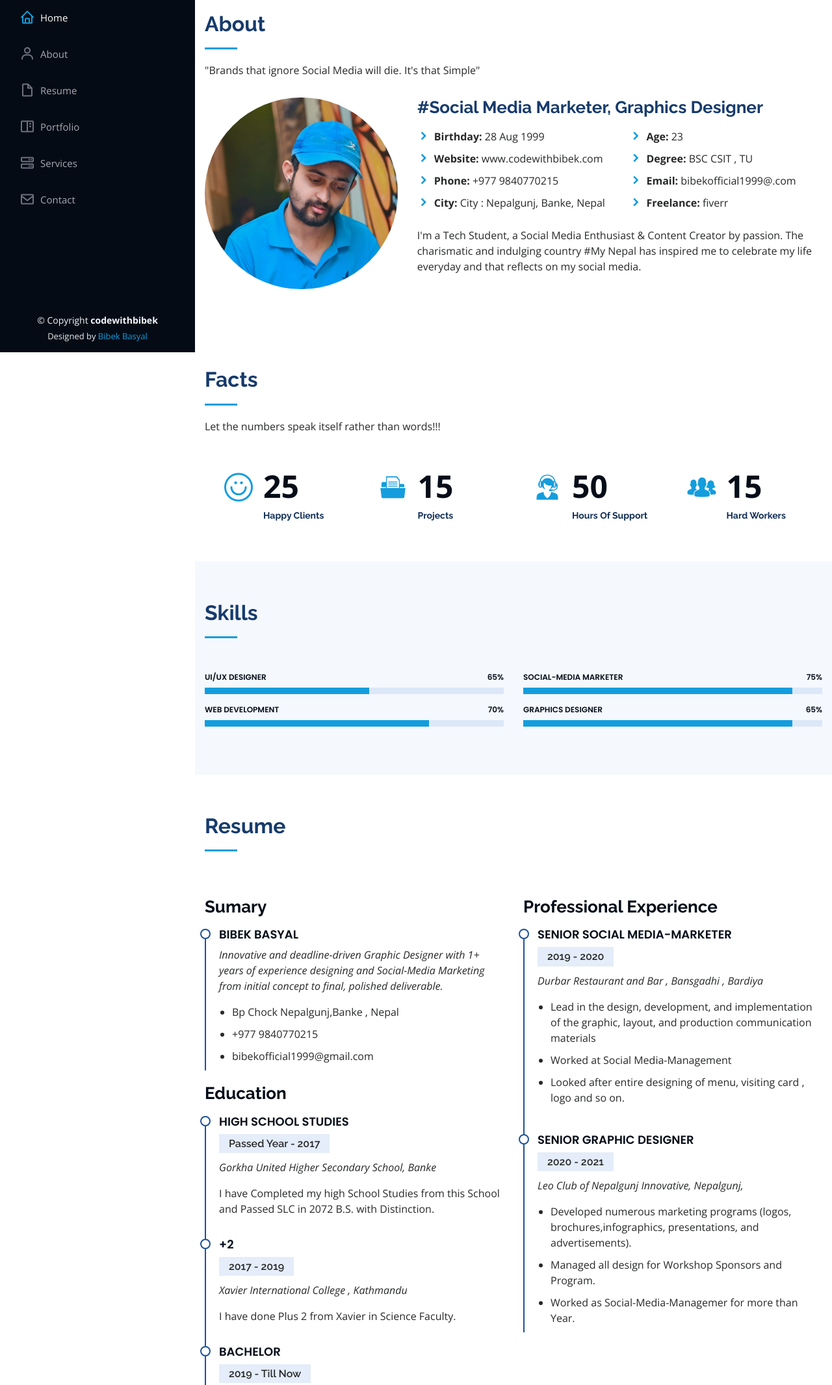
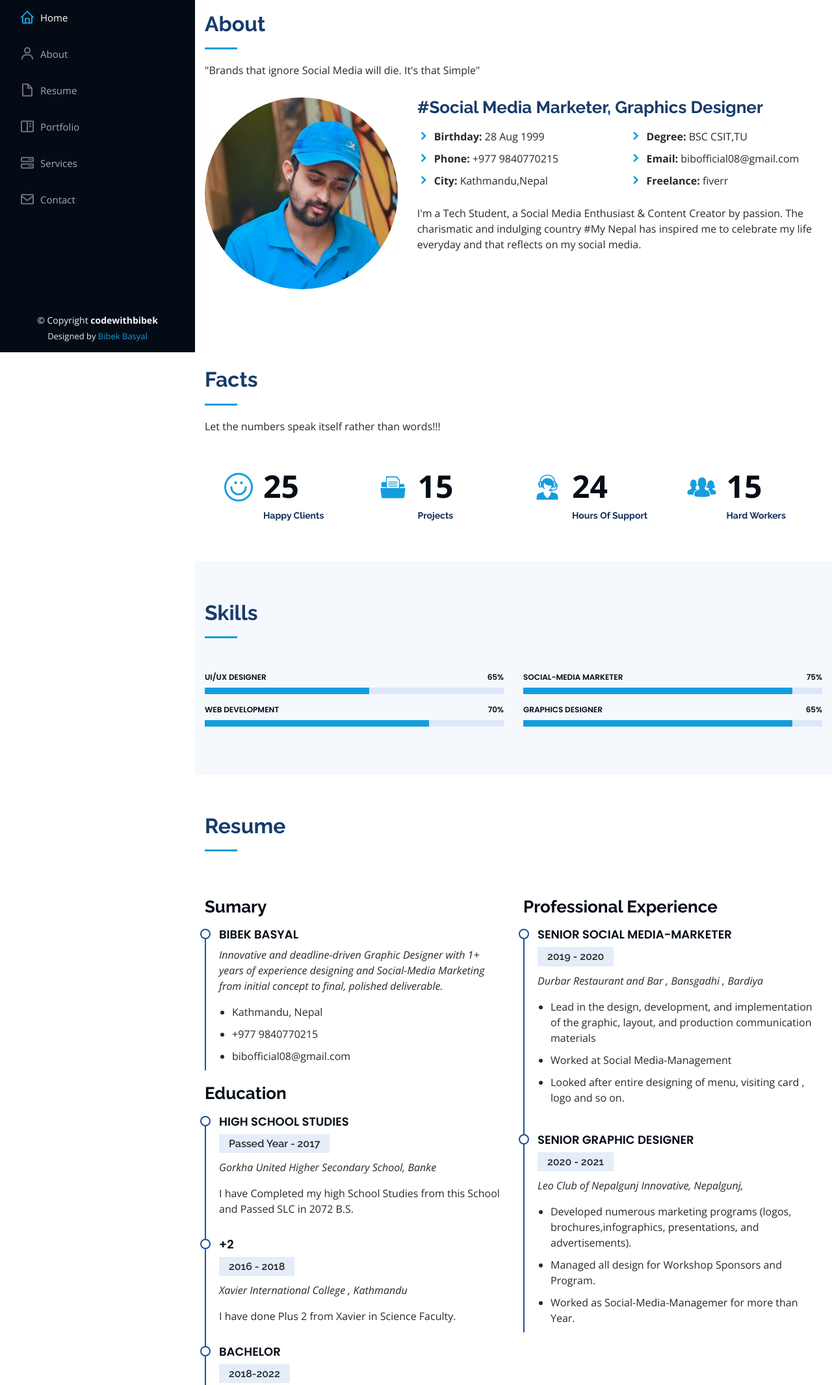
Before and after one commit to bibekbasyal/portfolio-website, a plain HTML site: page index.html in a window 1280 px wide. Shown: the part 258-2389 px from the top of the page at 65% size. Drawn offline with nearby package versions, Linux system fonts and the light colour scheme.

Commit message:
updated data

```diff
--- a/index.html
+++ b/index.html
@@ -98,16 +98,16 @@
               <div class="col-lg-6">
                 <ul>
                   <li><i class="icofont-rounded-right"></i> <strong>Birthday:</strong> 28 Aug 1999</li>
-                  <li><i class="icofont-rounded-right"></i> <strong>Website:</strong> www.codewithbibek.com</li>
+
                   <li><i class="icofont-rounded-right"></i> <strong>Phone:</strong> +977 9840770215</li>
-                  <li><i class="icofont-rounded-right"></i> <strong>City:</strong> City : Nepalgunj, Banke, Nepal</li>
+                  <li><i class="icofont-rounded-right"></i> <strong>City:</strong> Kathmandu,Nepal</li>
                 </ul>
               </div>
               <div class="col-lg-6">
                 <ul>
-                  <li><i class="icofont-rounded-right"></i> <strong>Age:</strong> 23</li>
-                  <li><i class="icofont-rounded-right"></i> <strong>Degree:</strong> BSC CSIT , TU</li>
-                  <li><i class="icofont-rounded-right"></i> <strong>Email:</strong> bibekofficial1999@.com</li>
+
+                  <li><i class="icofont-rounded-right"></i> <strong>Degree:</strong> BSC CSIT,TU</li>
+                  <li><i class="icofont-rounded-right"></i> <strong>Email:</strong> bibofficial08@gmail.com</li>
                   <li><i class="icofont-rounded-right"></i> <strong>Freelance:</strong> fiverr</li>
                 </ul>
               </div>
@@ -154,7 +154,7 @@ The charismatic and indulging country #My Nepal has inspired me to celebrate my
           <div class="col-lg-3 col-md-6 d-md-flex align-items-md-stretch" data-aos="fade-up" data-aos-delay="200">
             <div class="count-box">
               <i class="icofont-live-support"></i>
-              <span data-toggle="counter-up">50</span>
+              <span data-toggle="counter-up">24</span>
               <p><strong>Hours Of Support</strong> </p>
             </div>
           </div>
@@ -241,9 +241,9 @@ The charismatic and indulging country #My Nepal has inspired me to celebrate my
               <h4>Bibek Basyal</h4>
               <p><em>Innovative and deadline-driven Graphic Designer with 1+ years of experience designing and Social-Media Marketing from initial concept to final, polished deliverable.</em></p>
               <ul>
-                <li>Bp Chock Nepalgunj,Banke , Nepal</li>
+                <li>Kathmandu, Nepal</li>
                 <li>+977 9840770215</li>
-                <li>bibekofficial1999@gmail.com</li>
+                <li>bibofficial08@gmail.com</li>
               </ul>
             </div>
 
@@ -252,20 +252,20 @@ The charismatic and indulging country #My Nepal has inspired me to celebrate my
               <h4>High School Studies</h4>
               <h5>Passed Year - 2017</h5>
               <p><em>Gorkha United Higher Secondary School, Banke</em></p>
-              <p>I have Completed my high School Studies from this School and Passed SLC in 2072 B.S. with Distinction. </p>
+              <p>I have Completed my high School Studies from this School and Passed SLC in 2072 B.S. </p>
             </div>
             <div class="resume-item">
               <h4>+2</h4>
-              <h5>2017 - 2019</h5>
+              <h5>2016 - 2018</h5>
               <p><em>Xavier International College , Kathmandu</em></p>
               <p>I have done Plus 2 from Xavier in Science Faculty.</p>
             </div>
             <div class="resume-item">
               <h4>Bachelor</h4>
 
-              <h5>2019 - Till Now </h5>
+              <h5>2018-2022</h5>
               <p><em>Tribhuwan University ,Kathmandu</em></p>
-              <p>I am Currently Pursuing my BSC CSIT from Mahendra Multiple Campus , Nepalgunj , Bnke  Till Date, I have been Consistently able to Grab Scholarship of 75% being as Semester Topper So there is not a single pinch in my Academic Qualifications too. </p>
+              <p>I have completed my BSC CSIT from Mahendra Multiple Campus, Banke,Nepal </p>
             </div>
           </div>
           <div class="col-lg-6" data-aos="fade-up" data-aos-delay="100">
@@ -476,15 +476,15 @@ The charismatic and indulging country #My Nepal has inspired me to celebrate my
               <div class="address">
                 <i class="icofont-google-map"></i>
                 <h4>Location:</h4>
-                <p>Nepalgunj , Banke , Nepal
-                  Postal Code:21900
+                <p>Kathmandu,Nepal
+                  Postal Code:44600
                 </p>
               </div>
 
               <div class="email">
                 <i class="icofont-envelope"></i>
                 <h4>Email:</h4>
-                <p>bibekofficial1999@gmail.com</p>
+                <p>bibofficial08@gmail.com</p>
               </div>
 
               <div class="phone">
@@ -493,7 +493,8 @@ The charismatic and indulging country #My Nepal has inspired me to celebrate my
                 <p>+977 9840770215</p>
               </div>
 
-              <iframe src="https://www.google.com/maps/embed?pb=!1m18!1m12!1m3!1d112658.43396595685!2d81.55940684346574!3d28.06796620508464!2m3!1f0!2f0!3f0!3m2!1i1024!2i768!4f13.1!3m3!1m2!1s0x3998675a30f8e175%3A0x93c04013828c9891!2sNepalgunj!5e0!3m2!1sen!2snp!4v1643955591000!5m2!1sen!2snp" width="600" height="450" style="border:0;" allowfullscreen="" loading="lazy"></iframe>
+              <iframe src="https://www.google.com/maps/embed?pb=!1m18!1m12!1m3!1d3533.726589272501!2d85.31879117567115!3d27.708317724826758!2m3!1f0!2f0!3f0!3m2!1i1024!2i768!4f13.1!3m3!1m2!1s0x39eb190a897d5c4b%3A0x1c184bafba4a49a3!2sKathmandu%2C%20Nepal!5e0!3m2!1sen!2snp!4v1643955591000!5m2!1sen!2snp"></iframe>
+
             </div>
 
           </div>
```
